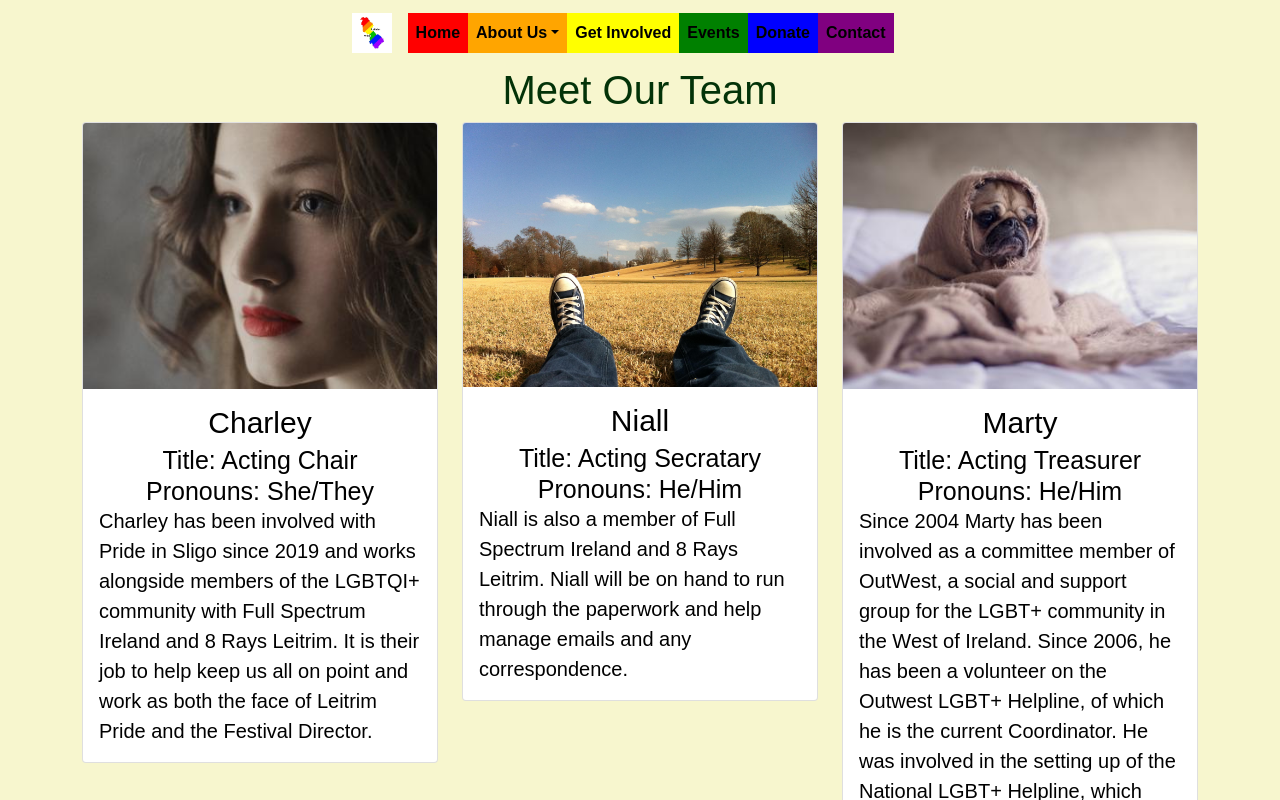
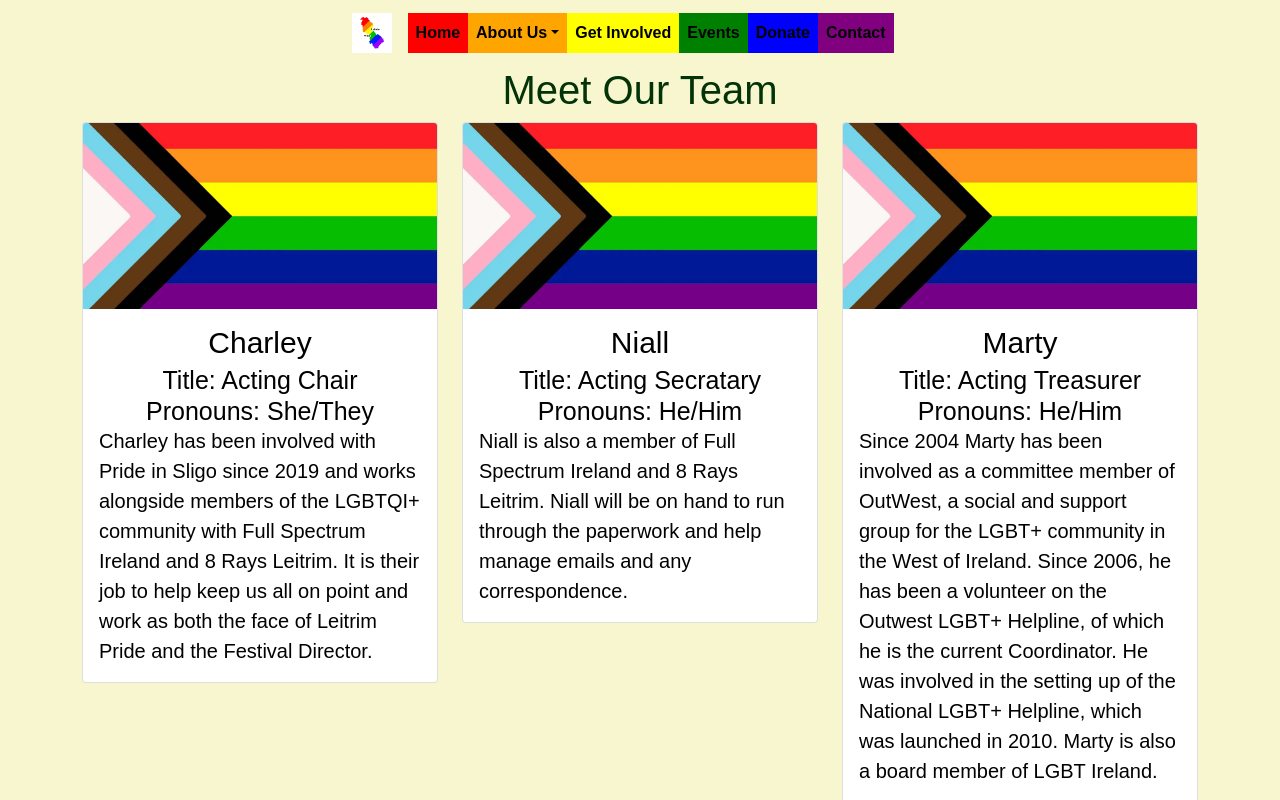
Before and after one commit to Jacobs1986/leitrim-pride, a React (Create React App) app in the folder client/: page /team in a window 1280 px wide. Shown: the top 800 px of the page. Built offline with nearby package versions, Linux system fonts and the light colour scheme.

Commit message:
Added new picture to the team cards

```diff
--- a/client/src/components/teamCards/teamCards.js
+++ b/client/src/components/teamCards/teamCards.js
@@ -16,7 +16,7 @@
                     {teamInfo.map(person => (
                         <Col key={person.id} xs={12} md={6} lg={4} className='cardColumns'>
                             <Card className='teamCards'>
-                                <Card.Img variant="top" src={person.image} />
+                                <Card.Img variant="top" src={require('./pride-flag-01.webp')} />
                                 <Card.Body>
                                     <Card.Title className="centerText cardTitle">
                                         {person.name}
```
Also changed, not shown: client/src/components/teamCards/pride-flag-01.webp (renamed from client/src/components/teamCards/new-pride-flag-01.webp).
